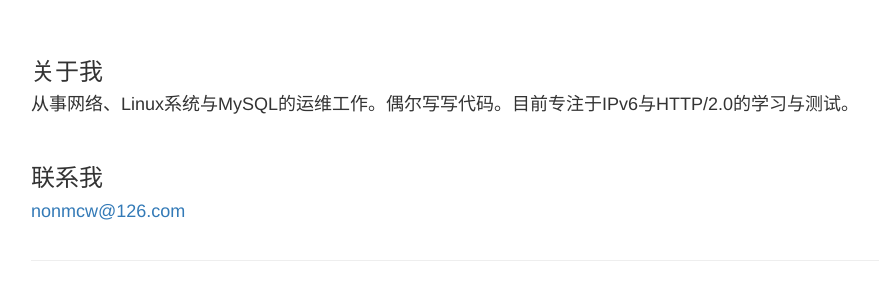
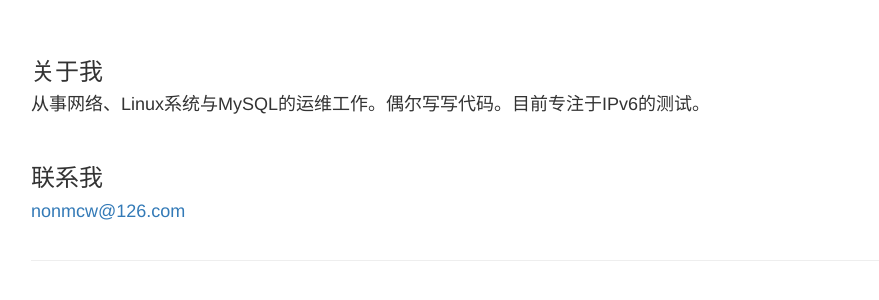
Before and after one commit to nonmcw/blogn, a Flask app: page /about in a window 1280 px wide. Shown: the part 51-351 px from the top of the page, without its empty margins (39-918 px from the left). Run offline with Flask 2, Linux system fonts and the light colour scheme; parts of the project's set-up code (start-up, migrations or seed data) failed here and were passed over; some libraries are stand-ins or nearby versions.

Commit message:
update config and about file

```diff
--- a/app/templates/about.html
+++ b/app/templates/about.html
@@ -5,7 +5,7 @@
 {% block page_content %}
 <div class="page-header">
     <h3>关于我</h3>
-    <h4>从事网络、Linux系统与MySQL的运维工作。偶尔写写代码。目前专注于IPv6与HTTP/2.0的学习与测试。</h4>
+    <h4>从事网络、Linux系统与MySQL的运维工作。偶尔写写代码。目前专注于IPv6的测试。</h4>
     <br>
     <h3>联系我</h3>
     <h4><a href="mailto:nonmcw@126.com">nonmcw@126.com</a></h4>
--- a/config.py
+++ b/config.py
@@ -30,5 +30,5 @@ config = {
     'development': DevelopmentConfig,
     'testing': TestingConfig,
     'production': ProductionConfig,
-    'default': DevelopmentConfig
+    'default': ProductionConfig
 }
```
